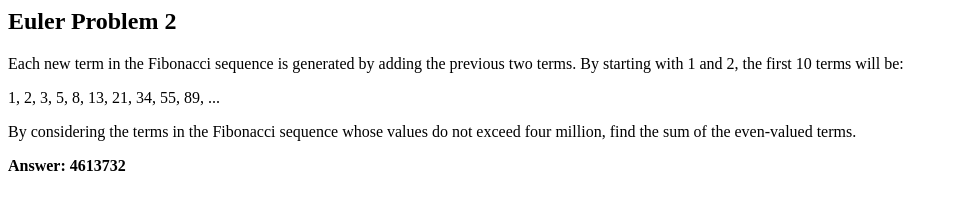
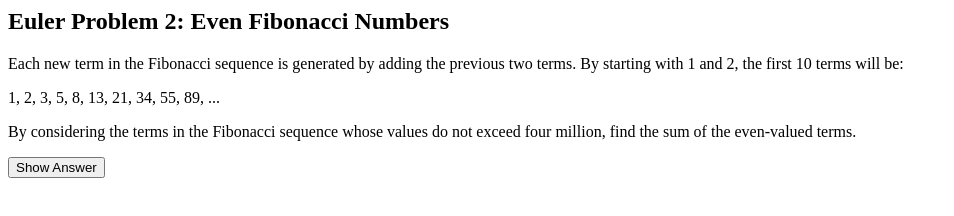
Before and after one commit to thekiltedgeek/euler, a plain HTML site: page euler2.html in a window 1280 px wide. Shown: the whole page, without its empty margins (0-954 px from the left). Drawn offline with nearby package versions, Linux system fonts and the light colour scheme.

Commit message:
Added js/euler.js for common routines.  Updated titles and headers to include name of problem.  Added the .showAnswer class to css to centralize formatting of form button.

```diff
--- a/css/euler.css
+++ b/css/euler.css
@@ -3,3 +3,7 @@
     text-decoration-color: green;
     font-weight: bold;
 }
+
+.showButton{
+
+}
--- a/euler1.html
+++ b/euler1.html
@@ -1,18 +1,21 @@
 <DOCTYPE html>
 <html>
 	<head>
-		<title>Euler Problem 1</title>
+		<title>Euler Problem 1: Multiples of 3 and 5</title>
         <script src="https://ajax.googleapis.com/ajax/libs/jquery/1.11.0/jquery.min.js"></script>
+        <script src="js/euler.js" type="text/javascript"></script>
         <script src="js/euler1.js" type="text/javascript"></script>
         <link href="css/euler.css" type="text/css" rel="stylesheet" />
 	</head>
 	<body>
-		<h2>Euler Problem 1</h2>
-		<p>Add up the total of all numbers less than indicated value which are divisible by either 3 or 5.</p>
+		<h2>Euler Problem 1: Multiples of 3 and 5</h2>
+        <div class="description">
+		  <p>Add up the total of all numbers less than indicated value which are divisible by either 3 or 5.</p>
+        </div>
 		<form>
 			Enter upper limit:<br />
 			<input type="text" name="limitBox" value="1000"><br />
-			<input name="submitButton" type="button" value="Submit"><br />
+			<input class="showButton" name="submitButton" type="button" value="Submit"><br />
 		</form>
         <div id="answerBlock"></div>
 	</body>
--- a/euler2.html
+++ b/euler2.html
@@ -1,19 +1,25 @@
 <DOCTYPE html>
     <html>
         <head>
-            <title>Euler Problem 2</title>
+            <title>Euler Problem 2: Even Fibonacci Numbers</title>
             <link href="css/euler.css" rel="stylesheet" type="text/css" />
             <script src="https://ajax.googleapis.com/ajax/libs/jquery/1.11.0/jquery.min.js"></script>
+            <script src="js/euler.js" type="text/javascript"></script>
             <script src="js/euler2.js" type="text/javascript"></script>
 
         </head>
         <body>
-            <h2>Euler Problem 2</h2>
+            <h2>Euler Problem 2: Even Fibonacci Numbers</h2>
+            <div class="description">
                 <p>Each new term in the Fibonacci sequence is generated by adding the previous two terms. By starting with 1 and 2, the first 10 terms will be:</p>
 
                 <p>1, 2, 3, 5, 8, 13, 21, 34, 55, 89, ...</p>
 
                 <p>By considering the terms in the Fibonacci sequence whose values do not exceed four million, find the sum of the even-valued terms.</p>
+            </div>
+            <form>
+                <input class="showButton" name="submitButton" type="button" value="Submit"><br />
+            </form>
             <div id="answerBlock"></div>
         </body>
     </html>
--- /dev/null
+++ b/js/euler.js
@@ -0,0 +1,3 @@
+$(document).ready(function(){
+    $('.showButton').val('Show Answer');
+});
--- a/js/euler2.js
+++ b/js/euler2.js
@@ -1,7 +1,9 @@
 $(document).ready(function(){
     var answerBlock = $('#answerBlock');
-    var result = fib();
-    answerBlock.text("Answer: " + result);
+    $('input[name=submitButton]').click(function(){
+        var result = fib();
+        answerBlock.text("Answer: " + result);
+    });
 });
 
 function fib(){
```
Also changed, not shown: index.html (+4 -2 lines).
